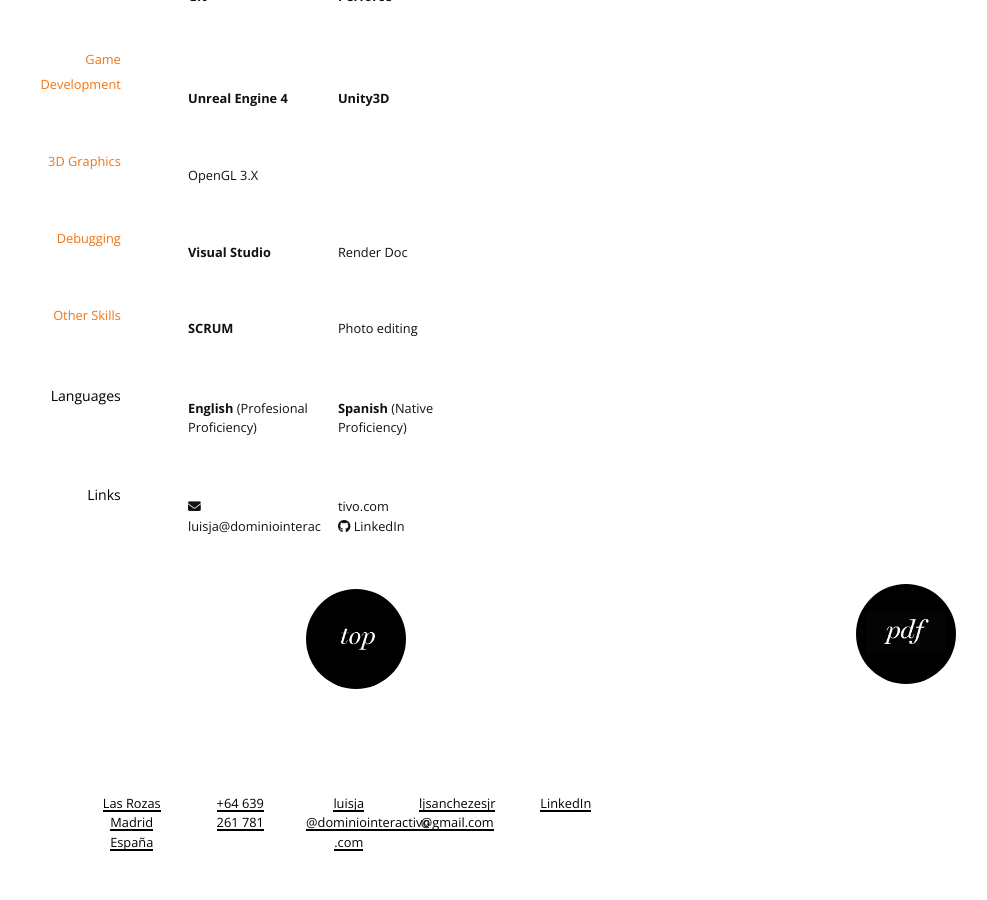
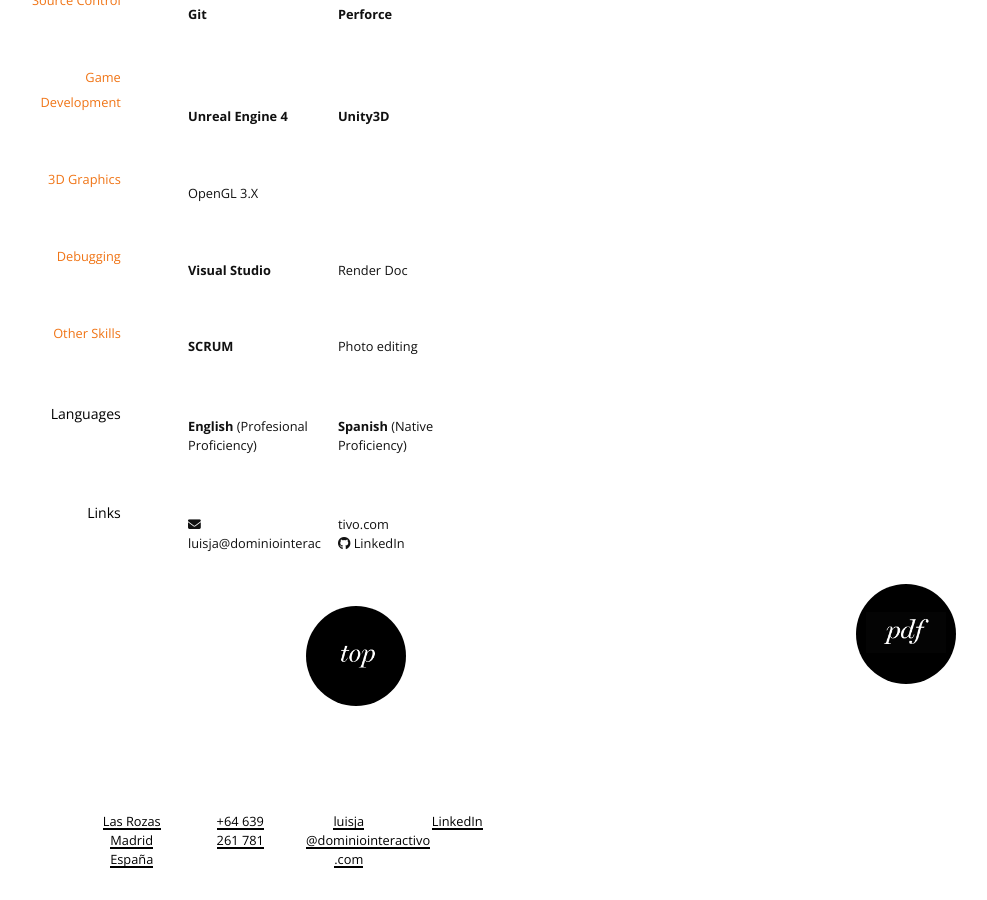
Before and after one commit to ljsanchezesjr/ljsanchezesjr.github.io, a Jekyll site: the page built from resume.md, in a window 1280 px wide and 900 px high, scrolled down 1967 px. Shown: the whole window, without its empty margins (284-1271 px from the left). Built offline with Jekyll 4.4.1, drawn with Linux system fonts in a browser that asks for light colours; nearby versions of some CDN libraries; some web fonts are replaced.

```diff
--- a/_includes/footer.html
+++ b/_includes/footer.html
@@ -13,9 +13,9 @@
     <div class="footer-each">
       <h5><a href="mailto:luisja@dominiointeractivo.com"><span>luisja</span><br><span>@dominiointeractivo</span><br><span>.com</span></a></h5>
     </div>
-    <div class="footer-each">
+    <!--<div class="footer-each">
       <h5><a href="mailto:ljsanchezesjr@gmail.com"><span>ljsanchezesjr</span><br><span>@gmail.com</span></a></h5>
-    </div>
+    </div>-->
     <div class="footer-each">
       <h5><a href="http://www.linkedin.com/in/luis-javier-sanchez-sanchez" target="_blank" alt="LinkedIn"><span>LinkedIn</span></a></h5>
       <!--<h5><a href="https://github.com/thundergolfer" target="_blank" alt="Github"><span>Github</span></a></h5>
--- a/resume.md
+++ b/resume.md
@@ -67,7 +67,7 @@ Computer Science Bachelor’s degree.
 
 ### Beer Em Up (Steam Published Game)
 
-#### October 2017 – July 2018
+__October 2017 – July 2018__
 
 #### Overview
 
@@ -86,11 +86,12 @@ Associated with: ESAT (Final Project).
 
 •	Final Boss with different attack mechanics (Beam, wave and enemy spawning).
 
-* **Link:**<a href="https://store.steampowered.com/app/945880/Beerem_Up/"> https://store.steampowered.com/app/945880/Beerem_Up/</a>
+* **Link:**
+<a href="https://store.steampowered.com/app/945880/Beerem_Up/">https://store.steampowered.com/app/945880/Beerem_Up/</a>
 
 ### CPU Rasterizer in Raspberry Pi 3
 
-#### May 2018 – June 2018
+__May 2018 – June 2018__
 
 #### Overview
 
```
